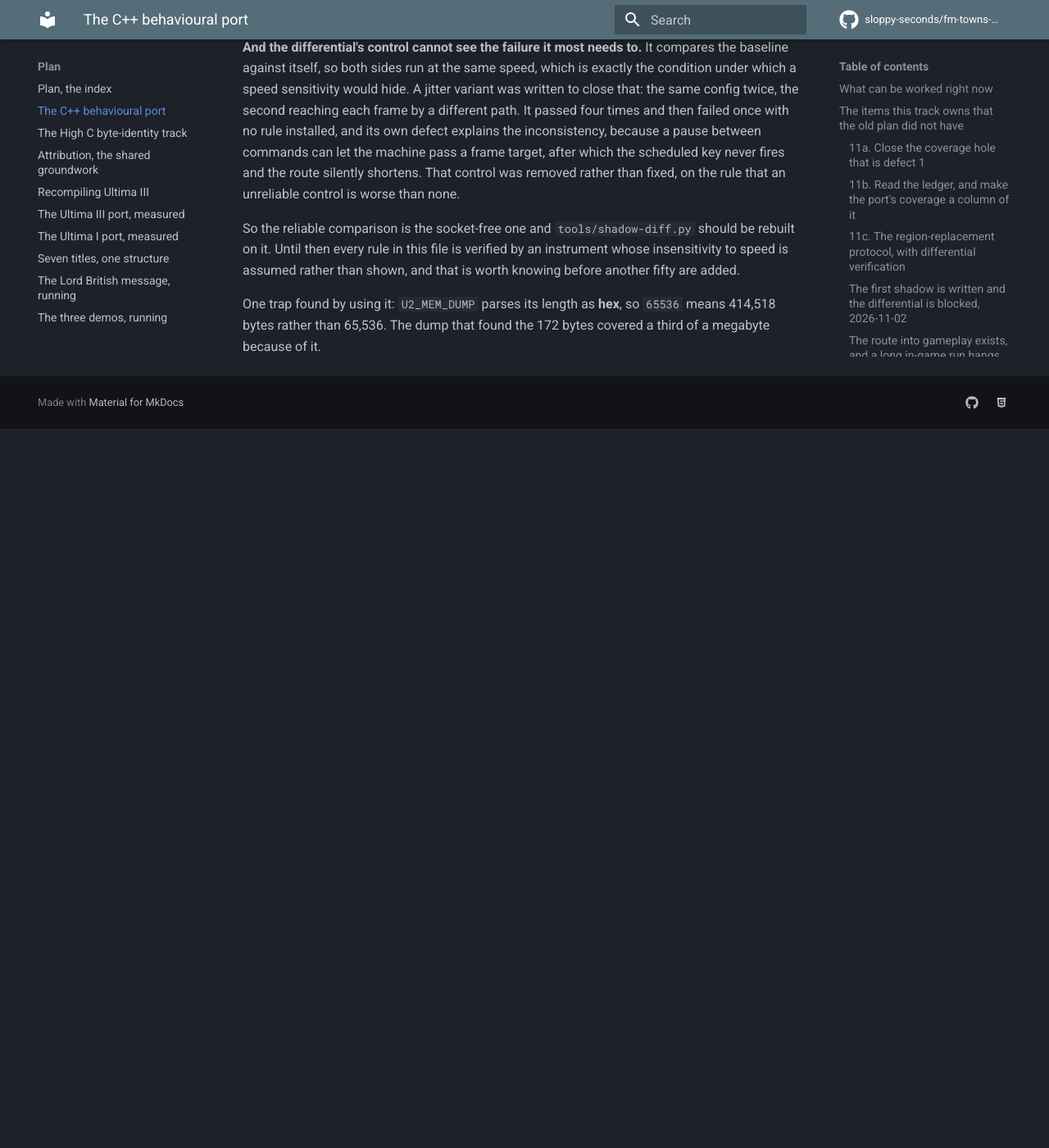
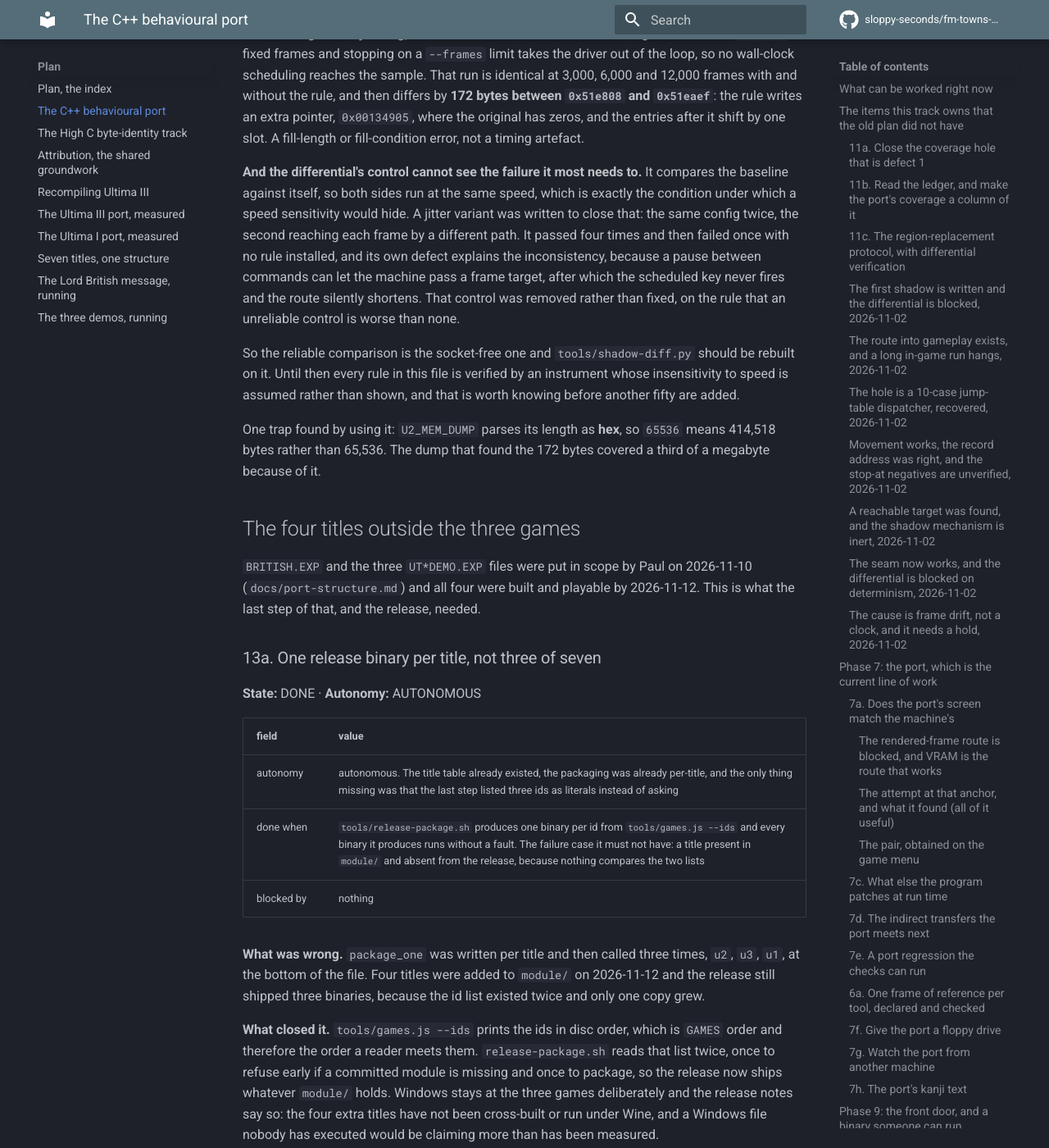
Before and after one commit to sloppy-seconds/fm-towns-ultima, an MkDocs documentation site: the page built from docs/plan-port.md, in a window 1280 px wide and 1400 px high, scrolled down 65166 px. Shown: the whole window at 82% size. Built offline with MkDocs 1.6.1 and Material for MkDocs 9.7.7, drawn with Linux system fonts in a browser that asks for light colours; comment, search, counter and statistics services are not loaded; before the commit the page ends 65689 px from its top, so only the background shows below that; some of the changed text lies outside the part shown.

Commit message:
docs: the seven binaries in the front door, and the plan item for them
Two plan items, 13a and 13b, in plan-port.md and in the table at its top. 13a is the release
being three of seven; 13b is the pages a reader arrives at, which listed three because that is
what the release carried.

README, docs/index.md and docs/quickstart.md now name the seven Linux binaries and say what the
four extra ones are. Those four are not games and the pages do not present them as playable.
The Windows bullet still says three, because Windows still carries the three games and saying
otherwise would claim a build nobody has run.

Two prose corrections that were wrong before this branch. module/README.md quoted 865 functions
for the Ultima II module while the report beside it, and the committed tree, say 875: the row
now cites module/u2/report.txt and says why that file still prints the old tbios count, because
that is what that run produced. tools/portcheck.js described itself as reading two files in
module/ when it walks every directory there.

```diff
--- a/docs/plan-port.md
+++ b/docs/plan-port.md
@@ -43,6 +43,8 @@
 | 10f `state`, the roster and world parsed for the caller | AUTONOMOUS | **done**, three characters named and every compared field agrees with `savedisk.js` |
 | 10g The MCP wrapper | PARTLY AUTONOMOUS | no, depends on 10b, and the harness wiring needs Paul |
 | 10h Tier 3, listed and not scheduled | AUTONOMOUS | no, and it is deliberately not scheduled |
+| 13a One release binary per title, not three of seven | AUTONOMOUS | **done**, seven binaries from `tools/games.js --ids`, each run, each framebuffer identical to a dev build |
+| 13b The seven binaries in the pages a reader arrives at | AUTONOMOUS | **done**, the front door lists what the release publishes |
 | 5m Music: where it comes from, and when it starts | AUTONOMOUS | **partly known**, the port's side is measured and recorded in `docs/music.md`, the original's side has no sound device to measure |
 | 5o Some samples are cut off at the end marker | AUTONOMOUS | **open**, the marker stop fixes the repeat and the sample data is the suspect; `docs/audio-playback.md` holds the measurements |
 | 5n Hardware interrupt delivery, attempted and reverted | PARTLY AUTONOMOUS | **open**, the attempt silenced the FM music and was bisected out; next is a bounded retry or a CUT, and `docs/interrupts.md` holds the numbers |
@@ -2060,3 +2062,64 @@
 
 One trap found by using it: `U2_MEM_DUMP` parses its length as **hex**, so `65536` means 414,518 bytes rather than
 65,536. The dump that found the 172 bytes covered a third of a megabyte because of it.
+
+## The four titles outside the three games
+
+`BRITISH.EXP` and the three `UT*DEMO.EXP` files were put in scope by Paul on 2026-11-10
+(`docs/port-structure.md`) and all four were built and playable by 2026-11-12. This is what the last step of that,
+and the release, needed.
+
+### 13a. One release binary per title, not three of seven
+
+**State:** DONE · **Autonomy:** AUTONOMOUS
+
+| field | value |
+|---|---|
+| autonomy | autonomous. The title table already existed, the packaging was already per-title, and the only thing missing was that the last step listed three ids as literals instead of asking |
+| done when | `tools/release-package.sh` produces one binary per id from `tools/games.js --ids` and every binary it produces runs without a fault. The failure case it must not have: a title present in `module/` and absent from the release, because nothing compares the two lists |
+| blocked by | nothing |
+
+**What was wrong.** `package_one` was written per title and then called three times, `u2`, `u3`, `u1`, at the bottom
+of the file. Four titles were added to `module/` on 2026-11-12 and the release still shipped three binaries, because
+the id list existed twice and only one copy grew.
+
+**What closed it.** `tools/games.js --ids` prints the ids in disc order, which is `GAMES` order and therefore the order
+a reader meets them. `release-package.sh` reads that list twice, once to refuse early if a committed module is missing
+and once to package, so the release now ships whatever `module/` holds. Windows stays at the three games deliberately
+and the release notes say so: the four extra titles have not been cross-built or run under Wine, and a Windows file
+nobody has executed would be claiming more than has been measured.
+
+**Measured, in the AlmaLinux 9 container the release is built in, mounted read-write and given its own SDL3 cache so
+it does not link a desktop-built archive:**
+
+| title | binary | bytes | runs | framebuffer against a dev build |
+|---|---|---|---|---|
+| `u1` | `fm-u1-linux-x86_64` | 46,219,528 | exit 0, no fault | identical |
+| `u2` | `fm-u2-linux-x86_64` | 46,404,584 | exit 0, no fault | identical |
+| `u3` | `fm-u3-linux-x86_64` | 46,346,264 | exit 0, no fault | identical |
+| `british` | `fm-british-linux-x86_64` | 43,619,264 | exit 0, no fault | identical |
+| `u1demo` | `fm-u1demo-linux-x86_64` | 43,873,104 | exit 0, no fault | identical at 9,000 frames |
+| `u2demo` | `fm-u2demo-linux-x86_64` | 43,877,200 | exit 0, no fault | identical at 9,000 frames |
+| `u3demo` | `fm-u3demo-linux-x86_64` | 43,881,296 | exit 0, no fault | identical at 9,000 frames |
+
+Each binary's `ldd` is `libm`, `libc` and the loader, so libstdc++ and libgcc are static and SDL is linked from the
+source build. The glibc floor check and the four-section licence check both passed for all seven, and both are
+refusals in the script rather than notes.
+
+### 13b. The seven binaries in the pages a reader arrives at
+
+**State:** DONE · **Autonomy:** AUTONOMOUS
+
+| field | value |
+|---|---|
+| autonomy | autonomous |
+| done when | `README.md`, `docs/quickstart.md` and `docs/index.md` each name the binaries that exist, and no page still says three. The failure case: a page that lists the three games while the release publishes seven files |
+| blocked by | 13a |
+
+**What changed.** The front-door pages described a release of three games because that is what there was. They now
+list the seven Linux binaries, and say what the four extra ones are: `fm-british` is the publisher's splash with the
+message from Lord British, and the three `demo` binaries introduce each episode. Those four are not games and the
+pages do not present them as playable games.
+
+**What was already correct and left alone.** The Windows bullet, which names three `.exe` files and calls them
+untested on real hardware, because Windows still carries the three games only.
```
Also changed, not shown: README.md (+13 -6 lines), docs/index.md (+2 -1 lines), docs/port-structure.md (+1 -1 lines), docs/quickstart.md (+3 -1 lines), module/README.md (+1 -1 lines), 1 other file.
